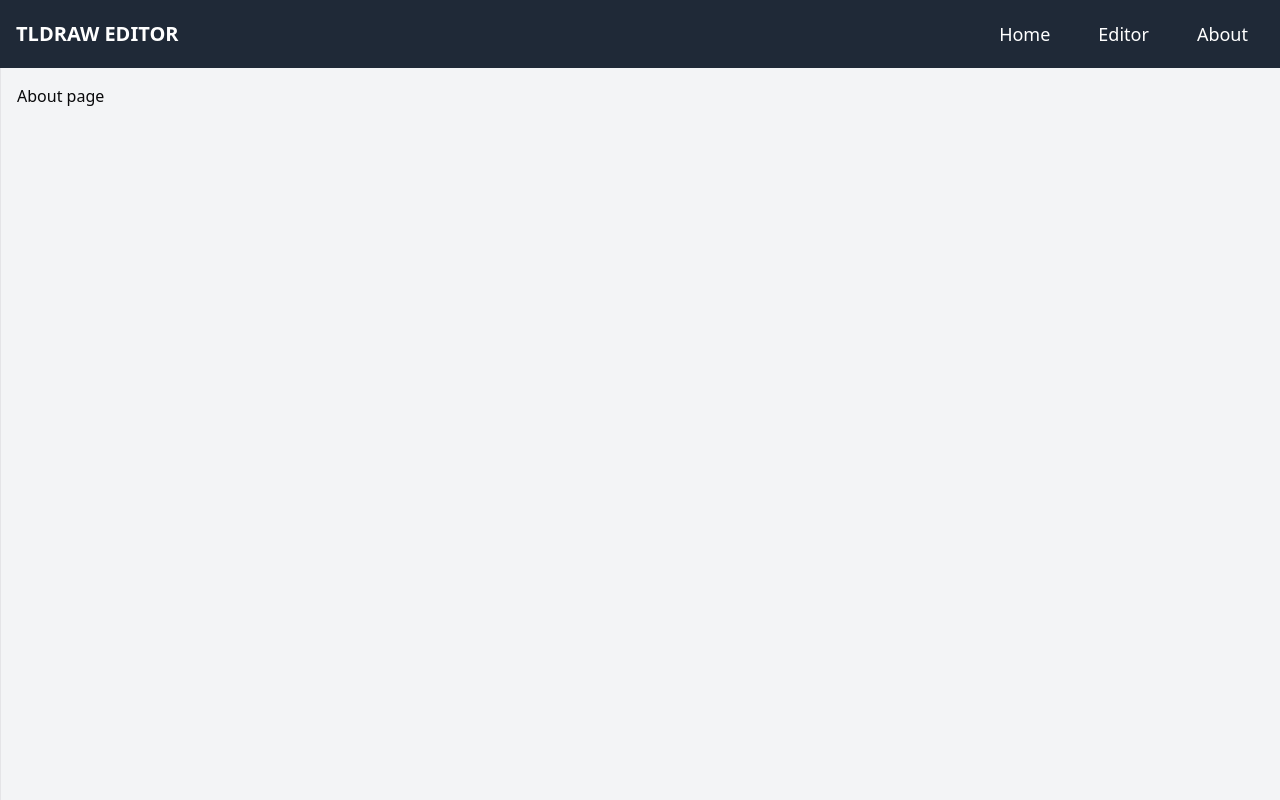
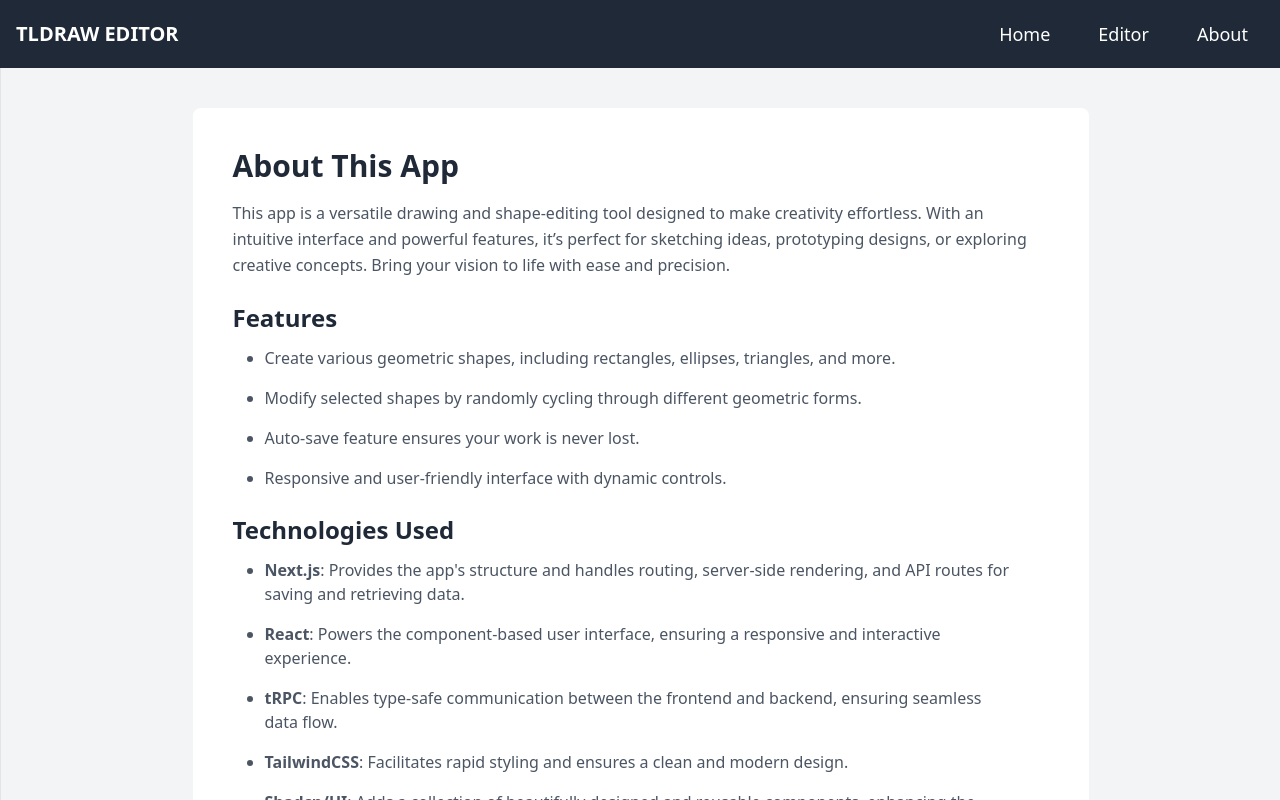
Before and after one commit to TomasGarciaDev/vidext-tldraw-editor-app, a Next.js app: page /about in a window 1280 px wide. Built offline with nearby package versions, Linux system fonts and the light colour scheme; what @trpc/react-query would draw is missing.

Commit message:
Feat: about page

```diff
--- a/src/app/about/page.tsx
+++ b/src/app/about/page.tsx
@@ -1,3 +1,89 @@
-export default function AboutPage() {
-  return <div>About page</div>;
-}
+import React from "react";
+
+const AboutPage: React.FC = () => {
+  return (
+    <div className='min-h-screen p-6'>
+      <div className='max-w-4xl mx-auto bg-white rounded-lg p-10'>
+        <h1 className='text-3xl font-bold text-gray-800 mb-4'>
+          About This App
+        </h1>
+        <p className='text-gray-600 leading-relaxed mb-6'>
+          This app is a versatile drawing and shape-editing tool designed to
+          make creativity effortless. With an intuitive interface and powerful
+          features, it’s perfect for sketching ideas, prototyping designs, or
+          exploring creative concepts. Bring your vision to life with ease and
+          precision.
+        </p>
+
+        <h2 className='text-2xl font-semibold text-gray-800 mb-3'>Features</h2>
+        <div className='mx-auto px-8'>
+          <ul className='flex flex-col list-disc gap-4 text-gray-600 mb-6 text-left'>
+            <li>
+              Create various geometric shapes, including rectangles, ellipses,
+              triangles, and more.
+            </li>
+            <li>
+              Modify selected shapes by randomly cycling through different
+              geometric forms.
+            </li>
+            <li>Auto-save feature ensures your work is never lost.</li>
+            <li>
+              Responsive and user-friendly interface with dynamic controls.
+            </li>
+          </ul>
+        </div>
+
+        <h2 className='text-2xl font-semibold text-gray-800 mb-3'>
+          Technologies Used
+        </h2>
+        <div className='mx-auto px-8'>
+          <ul className='flex flex-col list-disc gap-4 text-gray-600 mb-6 text-left'>
+            <li>
+              <strong>Next.js</strong>: Provides the app's structure and handles
+              routing, server-side rendering, and API routes for saving and
+              retrieving data.
+            </li>
+            <li>
+              <strong>React</strong>: Powers the component-based user interface,
+              ensuring a responsive and interactive experience.
+            </li>
+            <li>
+              <strong>tRPC</strong>: Enables type-safe communication between the
+              frontend and backend, ensuring seamless data flow.
+            </li>
+            <li>
+              <strong>TailwindCSS</strong>: Facilitates rapid styling and
+              ensures a clean and modern design.
+            </li>
+            <li>
+              <strong>Shadcn/UI</strong>: Adds a collection of beautifully
+              designed and reusable components, enhancing the app's visual
+              appeal and usability.
+            </li>
+            <li>
+              <strong>Tldraw</strong>: Provides the core drawing and
+              shape-editing functionality, enabling users to create and
+              manipulate shapes in real-time.
+            </li>
+            <li>
+              <strong>Debounce (Lodash)</strong>: Reduces redundant API calls by
+              debouncing auto-save functionality, ensuring optimal performance.
+            </li>
+          </ul>
+        </div>
+
+        <p className='text-gray-600 mt-6'>
+          This app demonstrates the potential of integrating modern web
+          technologies to build a feature-rich and intuitive drawing tool. It
+          leverages frameworks like Next.js, React, tRPC, TailwindCSS, and
+          Shadcn/UI to showcase best practices in development, from seamless
+          frontend-backend communication to clean, responsive design and
+          reusable components. It's a practical example for developers exploring
+          scalable and maintainable application architectures.
+        </p>
+      </div>
+    </div>
+  );
+};
+
+export default AboutPage;
```
